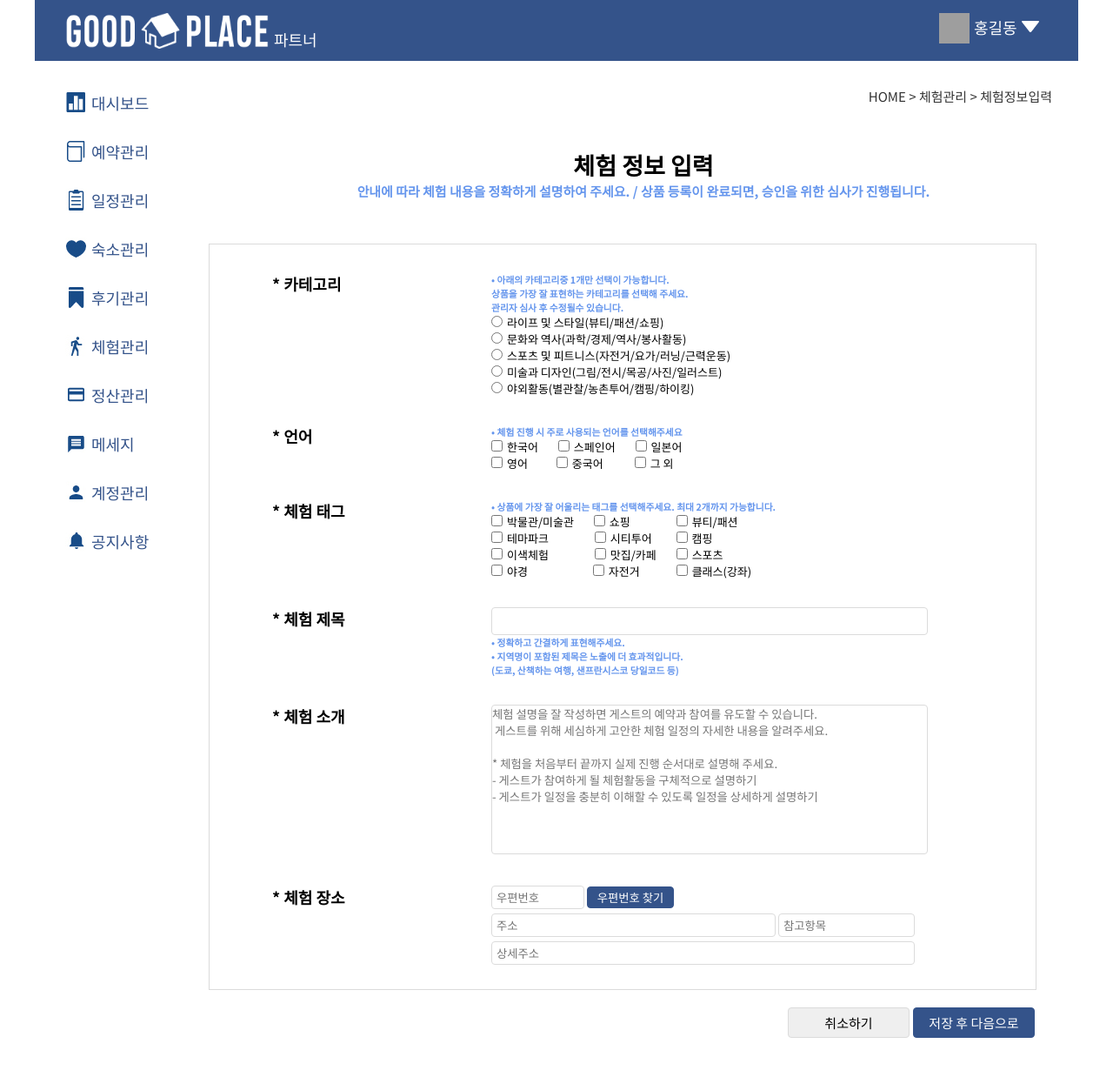
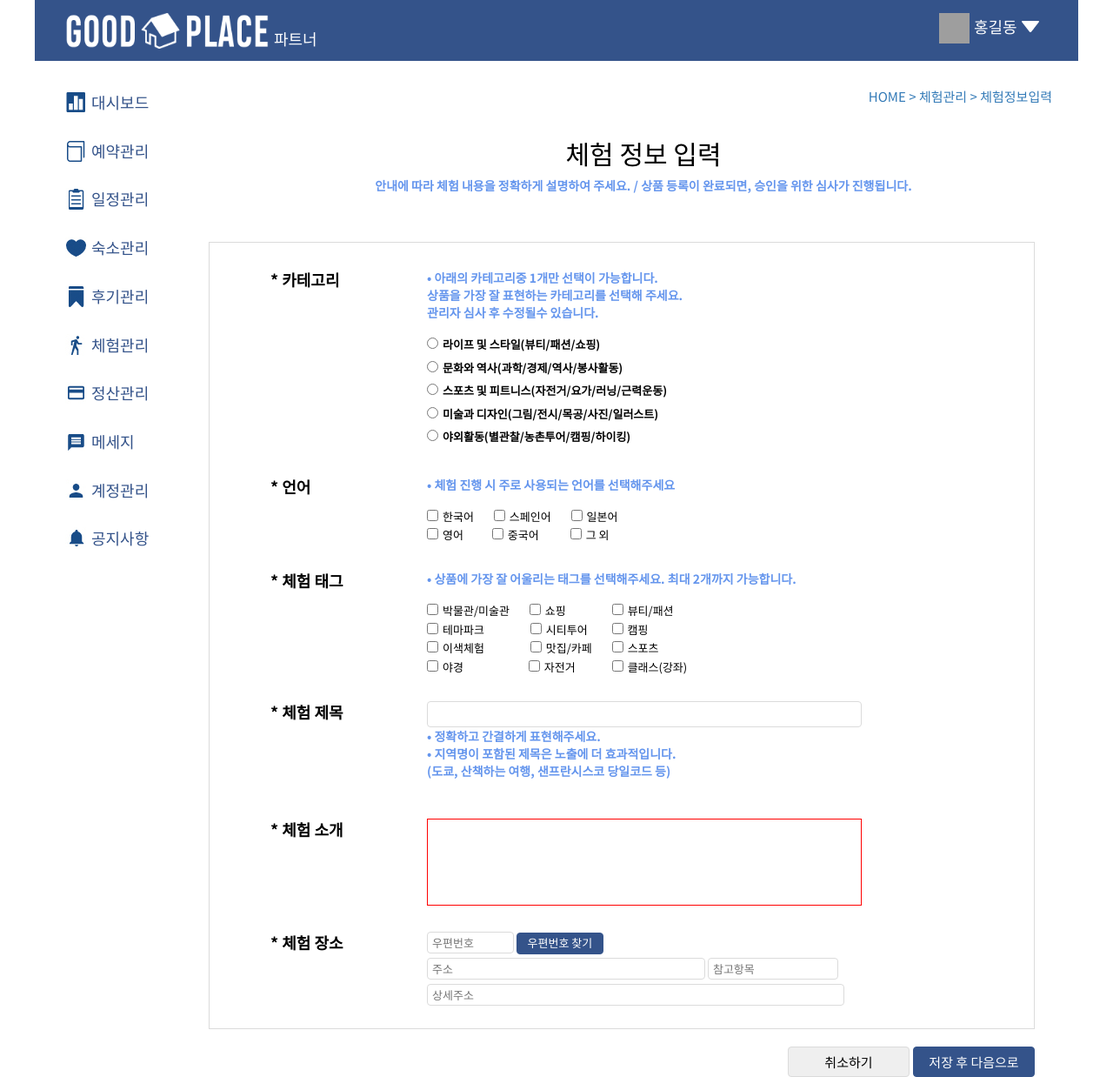
Before and after one commit to ektkdy/GoodPlace_workspace, a Java web app: page /expEnrollForm1.exp in a window 1280 px wide. Shown: the whole page at 87% size. Before the commit the page ends 1193 px from the top, so only its background shows below. Run offline with Spring Boot 4, a stand-in JSP engine, Linux system fonts and the light colour scheme; the project's own start-up code is not run, and a stand-in starts its controllers and pages; some libraries are stand-ins or nearby versions; grey boxes are pictures that could not be loaded.

Commit message:
exp수정_하정

```diff
--- a/GoodPlace/src/main/java/com/kh/goodplace/experience/controller/ExperienceController.java
+++ b/GoodPlace/src/main/java/com/kh/goodplace/experience/controller/ExperienceController.java
@@ -2,7 +2,6 @@
 
 import org.springframework.beans.factory.annotation.Autowired;
 import org.springframework.stereotype.Controller;
-import org.springframework.web.bind.annotation.InitBinder;
 import org.springframework.web.bind.annotation.RequestMapping;
 import org.springframework.web.servlet.ModelAndView;
 
@@ -22,13 +21,19 @@
 
 	@RequestMapping("expEnrollForm2.exp")
 	public ModelAndView expForm2(Experience e, ModelAndView mv) {
+		//System.out.println(e);
+		mv.addObject("e", e);
+		mv.setViewName("partner/partnerExpEnrollForm2");
+		return mv;
+	}
 
-		System.out.println(e);
+	@RequestMapping("insert.exp")
+	public ModelAndView insertExp(Experience e, ModelAndView mv) {
+
+
 
 		mv.addObject("e", e);
-
-		mv.setViewName("partner/partnerExpEnrollForm2");
-
+		mv.setViewName("partner/partnerExpList");
 		return mv;
 	}
 
--- a/GoodPlace/src/main/webapp/WEB-INF/views/partner/partnerExpEnrollForm1.jsp
+++ b/GoodPlace/src/main/webapp/WEB-INF/views/partner/partnerExpEnrollForm1.jsp
@@ -27,7 +27,7 @@
     #stepOne{width:950px; border: 1px solid #dbdbdb;}
     table th{width: 200px; padding-top: 30px; padding-left: 70px; vertical-align: top;}
     table td{width:500px; padding-top: 30px; padding-left: 50px; font-size:13px;}
-    h5{color: cornflowerblue; padding-bottom: 5px;} /*중앙박스 외 상단에도 하나 있음*/
+    .hh{color: cornflowerblue; padding-bottom: 5px; font-weight:bold; font-size:14px;} /*중앙박스 외 상단에도 하나 있음*/
     table td textarea{width: 500px; height: 170px; border-radius: 4px; resize: none; border: 1px solid #dbdbdb;}
     table input[type=radio]{margin-right:5px;}
     table input[type=checkbox]{margin-right:5px;}
@@ -37,10 +37,9 @@
 
     /*하단 버튼 css*/
     #btns{width:950px; text-align: right; margin-top: 20px; margin-bottom: 20px; margin-right: 20px;}
-    button{cursor: pointer;  width: 140px; height: 35px; }
-    #cancle{border: 1px solid #dbdbdb; border-radius: 4px; font-size: 15px;}
+    #cancle{cursor: pointer;  width: 140px; height: 35px; border: 1px solid #dbdbdb; border-radius: 4px; font-size: 15px;}
     #cancle:hover{background-color: white; border: solid 1px #dbdbdb;}
-    #next{border: 1px solid #34538a; border-radius: 4px; font-size: 15px;}
+    #next{cursor: pointer;  width: 140px; height: 35px; border: 1px solid #34538a; border-radius: 4px; font-size: 15px;}
     #next:hover{color: #34538a; background-color: white; font-weight: bold; border: 1px solid #34538a;}
     #next{color: white; background-color: #34538a;}
 </style>
@@ -59,7 +58,7 @@
         <div class="con" style="color:#000">
             <div style="text-align: center;">
                 <span><h2>체험 정보 입력</h2></span>
-                <h5 style="margin-bottom: 50px;">안내에 따라 체험 내용을 정확하게 설명하여 주세요. /  상품 등록이 완료되면, 승인을 위한 심사가 진행됩니다. </h5>
+                <p class="hh" style="margin-bottom: 50px;">안내에 따라 체험 내용을 정확하게 설명하여 주세요. /  상품 등록이 완료되면, 승인을 위한 심사가 진행됩니다. </p>
             </div>
             <form id="expEnrollForm2" action="expEnrollForm2.exp" method="post">
             <div id="stepOne">
@@ -67,9 +66,9 @@
                     <tr>
                         <th>* 카테고리</th>
                         <td>
-                            <h5>• 아래의 카테고리중 1개만 선택이 가능합니다. <br>
+                            <p class="hh">• 아래의 카테고리중 1개만 선택이 가능합니다. <br>
                                 상품을 가장 잘 표현하는 카테고리를 선택해 주세요. <br>
-                                관리자 심사 후 수정될수 있습니다.</h5>
+                                관리자 심사 후 수정될수 있습니다.</p>
                             <input type="radio" name="expCategory" value=1><label for="lifeStyle">라이프 및 스타일(뷰티/패션/쇼핑)</label><br>
                             <input type="radio" name="expCategory" value=2><label for="culture">문화와 역사(과학/경제/역사/봉사활동)</label><br>
                             <input type="radio" name="expCategory" value=3><label for="fitness">스포츠 및 피트니스(자전거/요가/러닝/근력운동)</label><br>
@@ -80,7 +79,7 @@
                     <tr>
                         <th>* 언어</th>
                         <td>
-                            <h5>• 체험 진행 시 주로 사용되는 언어를 선택해주세요</h5>
+                            <p class="hh">• 체험 진행 시 주로 사용되는 언어를 선택해주세요</p>
                             <input type="checkbox" name="language" value="ko">한국어
                             <input type="checkbox" name="language" value="es" style="margin-left:20px;">스페인어
                             <input type="checkbox" name="language" value="jp" style="margin-left:20px;">일본어
@@ -93,7 +92,7 @@
                     <tr>
                         <th>* 체험 태그</th>
                         <td>
-                            <h5>• 상품에 가장 잘 어울리는 태그를 선택해주세요. 최대 2개까지 가능합니다.</h5>
+                            <p class="hh">• 상품에 가장 잘 어울리는 태그를 선택해주세요. 최대 2개까지 가능합니다.</p>
                             <input type="checkbox" class="expTag" name="expTag" value="museum">박물관/미술관
                             <input type="checkbox" class="expTag" name="expTag" value="shopping" style="margin-left:20px;">쇼핑
                             <input type="checkbox" class="expTag" name="expTag" value="beauty" style="margin-left:50px;">뷰티/패션
@@ -115,15 +114,16 @@
                         <th>* 체험 제목</th>
                         <td>
                             <input type="text" id="expTitle" name="expTitle" required>
-                            <h5>• 정확하고 간결하게 표현해주세요. <br>
+                            <p class="hh">• 정확하고 간결하게 표현해주세요. <br>
                                 • 지역명이 포함된 제목은 노출에 더 효과적입니다. <br>
-                                (도쿄, 산책하는 여행, 샌프란시스코 당일코드 등)</h5>
+                                (도쿄, 산책하는 여행, 샌프란시스코 당일코드 등)</p>
                         </td>
                     </tr>
                     <tr>
                         <th>* 체험 소개</th>
                         <td>
-                            <textarea id="expContent" name="expContent" placeholder="체험 설명을 잘 작성하면 게스트의 예약과 참여를 유도할 수 있습니다.  &#13;&#10; 게스트를 위해 세심하게 고안한 체험 일정의 자세한 내용을 알려주세요. &#13;&#10; &#13;&#10;* 체험을 처음부터 끝까지 실제 진행 순서대로 설명해 주세요.&#13;&#10;- 게스트가 참여하게 될 체험활동을 구체적으로 설명하기&#13;&#10;- 게스트가 일정을 충분히 이해할 수 있도록 일정을 상세하게 설명하기"></textarea>
+                        	<div id="summernote" style="height:100px; border:1px solid red" name="expContent"></div>
+
                         </td>
                     </tr>
                     <tr>
@@ -200,7 +200,47 @@
        }).open();
    }
 </script>
+<script>
+	$(function(){
 
+         // 1. 단순히 에디터 폼만 보이게 하는거
+         //$("#summernote").summernote();
+
+         // 2. 추가적인 속성들 부여 가능
+         // 간단하게 사이즈 조정(width, height) / 미리보기 값(placeholder)
+         $('#summernote').summernote({
+         	//placeholder:"체험 설명을 잘 작성하면 게스트의 예약과 참여를 유도할 수 있습니다. &#13;&#10;
+                //	게스트를 위해 세심하게 고안한 체험 일정의 자세한 내용을 알려주세요.&#13;&#10; &#13;&#10;
+                //	* 체험을 처음부터 끝까지 실제 진행 순서대로 설명해 주세요. &#13;&#10;
+                //	- 게스트가 참여하게 될 체험활동을 구체적으로 설명하기 &#13;&#10;
+                //	- 게스트가 일정을 충분히 이해할 수 있도록 일정을 상세하게 설명하기",
+         tabsize: 2,
+             height: 200,
+             width:600/*
+             toolbar: [
+                 [groupName, [list of button]]
+                 ['Font Style', ['fontname']],
+                 ['style', ['bold', 'italic', 'underline']],
+                 ['font', ['strikethrough']],
+                 ['fontsize', ['fontsize']],
+                 ['color', ['color']],
+                 ['para', ['paragraph']],
+                 ['height', ['height']],
+                 ['Insert', ['picture']]
+             ]
+             */
+     	});
+
+	});
+</script>
+
+<link href="http://netdna.bootstrapcdn.com/bootstrap/3.3.5/css/bootstrap.css" rel="stylesheet">
+<script src="http://cdnjs.cloudflare.com/ajax/libs/jquery/3.2.1/jquery.js"></script>
+<script src="http://netdna.bootstrapcdn.com/bootstrap/3.3.5/js/bootstrap.js"></script>
+<!-- include summernote css/js-->
+<link href="http://cdnjs.cloudflare.com/ajax/libs/summernote/0.8.8/summernote.css" rel="stylesheet">
+<script src="http://cdnjs.cloudflare.com/ajax/libs/summernote/0.8.8/summernote.js"></script>
+<!-- summernote -->
 
 </body>
 </html>
```
Also changed, not shown: GoodPlace/src/main/resources/mappers/board-mapper.xml (+1 -9 lines), GoodPlace/src/main/webapp/WEB-INF/views/partner/partnerExpEnrollForm2.jsp (+3 -4 lines).
